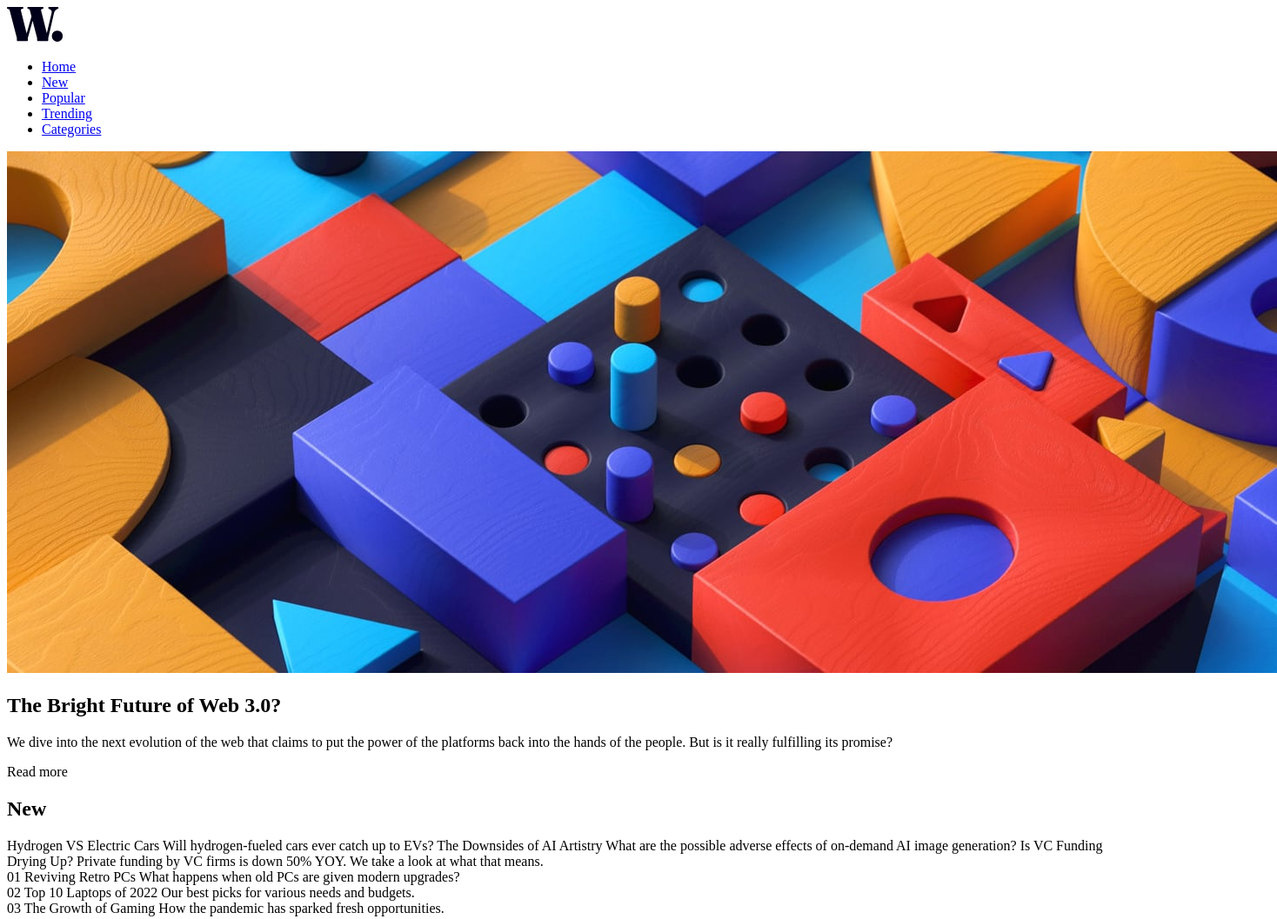
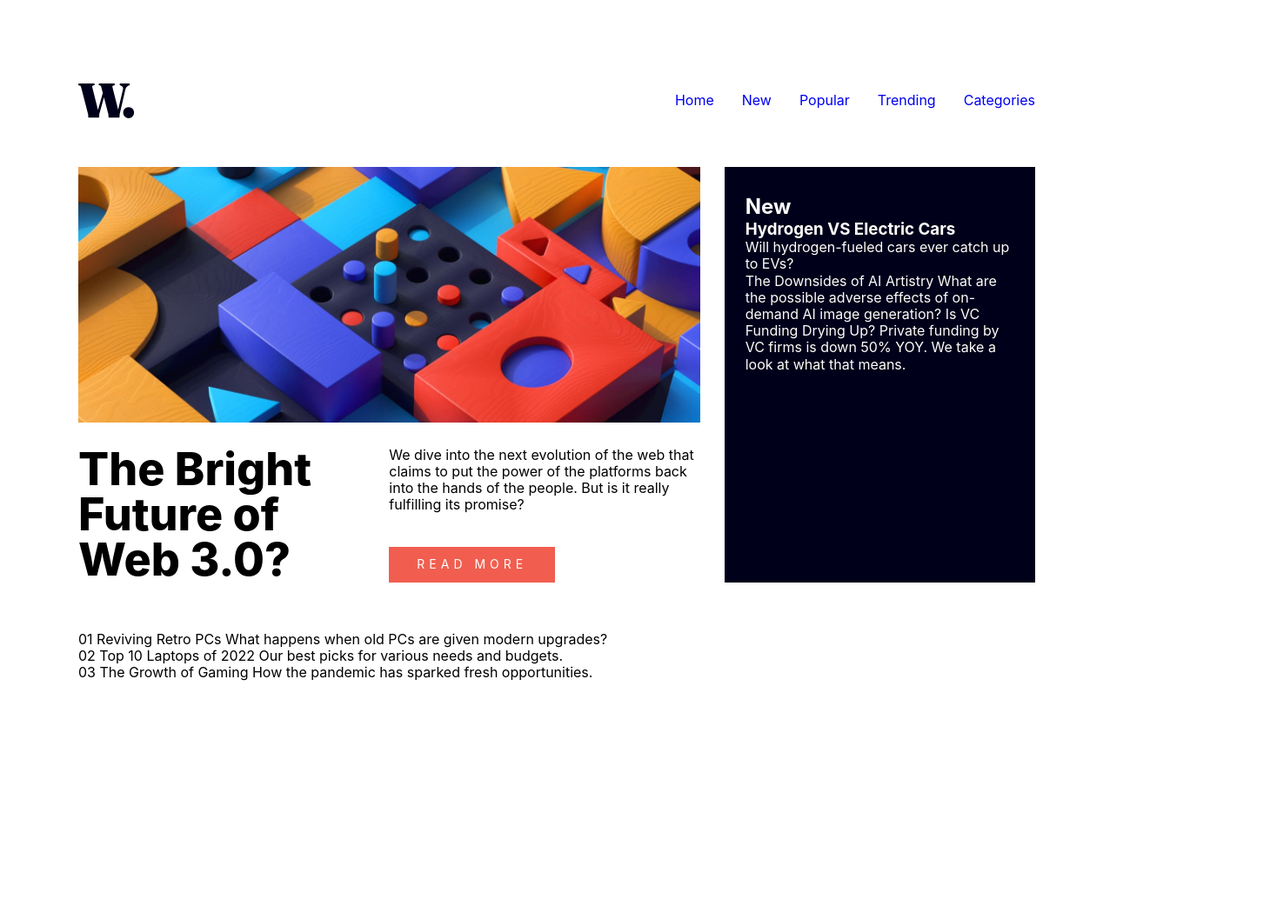
Before and after one commit to FemiDavids/fm-news-homepage, a plain HTML site: page index.html in a window 1280 px wide. Shown: the whole page at 87% size, 1468 px wide, since content can reach past the window. After the commit the page ends 800 px from the top, so only its background shows below. Drawn offline with Linux system fonts and the light colour scheme.

Commit message:
css v1.0 done

```diff
--- a/index.html
+++ b/index.html
@@ -14,14 +14,19 @@
 
     <title>Frontend Mentor | News homepage</title>
 
+    <!-- CSS STYLING -->
+    <link rel="stylesheet" href="style.css" />
+
+    <!-- GOOGLE FONTS -->
+    <link />
+
+    <script defer src="/script.js"></script>
     <!-- Feel free to remove these styles or customise in your own stylesheet 👍 -->
   </head>
   <body>
-    <header>
+    <header class="header">
       <div class="container">
-        <div class="logo">
-          <img src="/assets/images/logo.svg" />
-        </div>
+        <img class="logo" src="/assets/images/logo.svg" />
         <nav class="main-nav">
           <ul>
             <li><a href="#">Home</a></li>
@@ -53,18 +58,23 @@
                   the power of the platforms back into the hands of the people.
                   But is it really fulfilling its promise?
                 </p>
-                <a>Read more</a>
+                <a class="cta" href="#">Read more</a>
               </div>
             </div>
           </div>
           <aside class="side-bar">
             <h2>New</h2>
             <div>
-              Hydrogen VS Electric Cars Will hydrogen-fueled cars ever catch up
-              to EVs? The Downsides of AI Artistry What are the possible adverse
-              effects of on-demand AI image generation? Is VC Funding Drying Up?
-              Private funding by VC firms is down 50% YOY. We take a look at
-              what that means.
+              <div class="articles">
+                <div class="article-card">
+                  <h3>Hydrogen VS Electric Cars</h3>
+                  <p>Will hydrogen-fueled cars ever catch up to EVs?</p>
+                </div>
+                The Downsides of AI Artistry What are the possible adverse
+                effects of on-demand AI image generation? Is VC Funding Drying
+                Up? Private funding by VC firms is down 50% YOY. We take a look
+                at what that means.
+              </div>
             </div>
           </aside>
         </div>
--- a/style.css
+++ b/style.css
@@ -1,26 +1,142 @@
 :root {
+  /* Primary Colors */
+  --clr-soft-orange: hsl(35, 77%, 62%);
+  --clr-soft-red: hsl(5, 85%, 63%);
 
+  /* Neutral */
 
-  ### Primary
+  --clr-off-white: hsl(36, 100%, 99%);
+  --clr-grayish-blue: hsl(233, 8%, 79%);
+  --clr-dark-grayish-blue: hsl(236, 13%, 42%);
+  --clr-very-dark-blue: hsl(240, 100%, 5%);
 
-  - Soft orange: hsl(35, 77%, 62%)
-  - Soft red: hsl(5, 85%, 63%)
+  /* Typography  */
+  --ff-primary: "Inter", sans-serif;
 
-  ### Neutral
+  --fs-12: 1.2rem;
+  --fs-14: 1.4rem;
+  --fs-16: 1.6rem;
+  --fs-18: 1.8rem;
+  --fs-20: 2rem;
+  --fs-24: 2.4rem;
+  --fs-32: 3.2rem;
 
-  Off-white: hsl(36, 100%, 99%)
-  Grayish blue: hsl(233, 8%, 79%)
-  Dark grayish blue: hsl(236, 13%, 42%)
-  Very dark blue: hsl(240, 100%, 5%)
+  --fw-regular: 400;
+  --fw-bold: 700;
+  --fw-extra-bold: 800;
+}
 
-  ## Typography
+* {
+  margin: 0;
+  padding: 0;
+  box-sizing: border-box;
+}
 
-  ### Body Copy
+img {
+  display: block;
+}
 
-  - Font size (paragraph): 15px
+html {
+  font-size: 62.5%;
+  /* 10px of 16px = 62.5% */
+}
 
-  ### Font
+body {
+  font-family: var(--ff-primary);
+  font-size: 1.6rem;
+  line-height: 1.2;
+  min-height: 100vh;
+  overflow-x: hidden;
+}
 
-  - Family: [Inter](https://fonts.google.com/specimen/Inter)
-  - Weights: 400, 700, 800
+a {
+  text-decoration: none;
 }
+
+.container {
+  max-width: 110rem;
+  margin: 0 auto;
+}
+
+.header {
+  padding: 9.6rem 0 0 0;
+  height: fit-content;
+}
+
+.header .container {
+  display: flex;
+  justify-content: space-between;
+  align-items: center;
+}
+
+.logo {
+  height: 4rem;
+}
+
+.header ul {
+  list-style: none;
+
+  flex: 1;
+  display: flex;
+  gap: 3.2rem;
+}
+
+.header li {
+  display: inline-block;
+}
+
+.section-hero {
+  padding: 5.6rem 0;
+}
+
+.section-hero .container {
+  display: grid;
+  grid-template-columns: 2fr 1fr;
+  column-gap: 2.8rem;
+}
+
+.hero-main {
+  display: flex;
+  flex-direction: column;
+  gap: 2.8rem;
+}
+
+.hero-main__img img {
+  width: 100%;
+  height: 100%;
+  object-fit: contain;
+}
+
+.hero-main__content {
+  display: grid;
+  grid-template-columns: repeat(2, 1fr);
+}
+
+.hero-main__content-title {
+  font-size: 5.2rem;
+  font-weight: var(--fw-extra-bold);
+  line-height: 1;
+}
+
+.hero-main__content-info {
+  display: flex;
+  flex-direction: column;
+  justify-content: space-between;
+}
+
+.cta {
+  width: fit-content;
+  padding: 1.2rem 3.2rem;
+  background-color: var(--clr-soft-red);
+  color: var(--clr-off-white);
+  text-transform: uppercase;
+  font-size: var(--fs-14);
+  font-weight: var(--fw-regular);
+  letter-spacing: 5px;
+}
+
+.side-bar {
+  background-color: var(--clr-very-dark-blue);
+  color: var(--clr-off-white);
+  padding: 3.2rem 2.4rem;
+}
```
